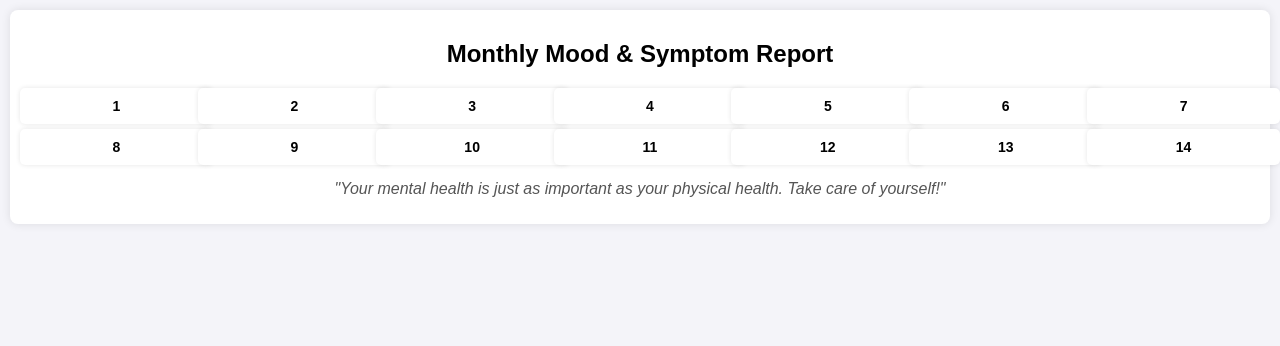
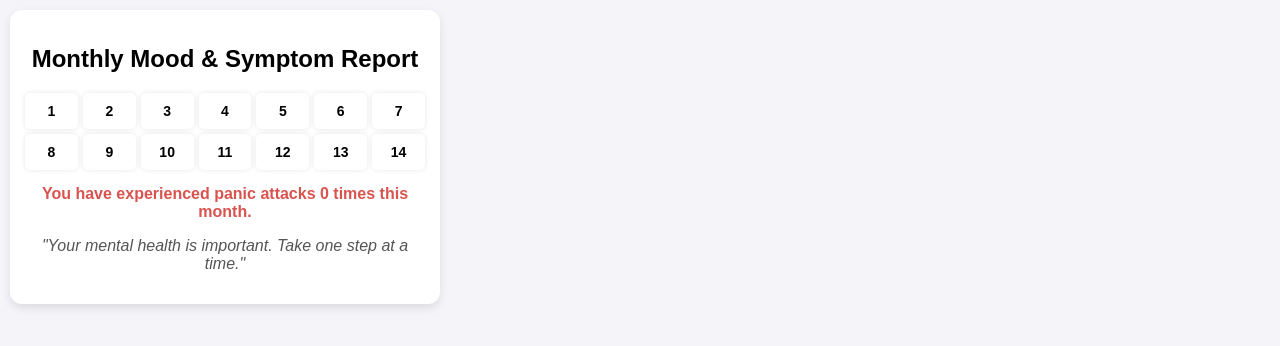
Before and after one commit to lokeshakera19/DeepBot, a plain HTML site: page calendar.html in a window 1280 px wide. Drawn offline with Linux system fonts and the light colour scheme.

Commit message:
Update calendar.html

```diff
--- a/calendar.html
+++ b/calendar.html
@@ -7,18 +7,18 @@
     <style>
         body {
             font-family: Arial, sans-serif;
-            background-color: #f4f4f9;
             margin: 0;
             padding: 10px;
             text-align: center;
+            transition: background 0.5s ease-in-out;
         }
         .container {
-            max-width: 100%;
-            margin: auto;
+            width: 90%;
+            max-width: 400px;
             background: white;
-            padding: 10px;
-            border-radius: 8px;
-            box-shadow: 0px 0px 10px rgba(0, 0, 0, 0.1);
+            padding: 15px;
+            border-radius: 12px;
+            box-shadow: 0px 4px 10px rgba(0, 0, 0, 0.1);
         }
         .calendar {
             display: grid;
@@ -27,17 +27,12 @@
             margin-top: 10px;
         }
         .day {
-            width: 100%;
             padding: 10px;
             background: #fff;
             border-radius: 5px;
             box-shadow: 0px 0px 5px rgba(0, 0, 0, 0.1);
             text-align: center;
             font-size: 14px;
-            cursor: pointer;
-        }
-        .day:hover {
-            background-color: #d4edda;
         }
         .emoji {
             font-size: 18px;
@@ -48,6 +43,12 @@
             font-size: 16px;
             font-style: italic;
             color: #555;
+        }
+        .panic-report {
+            margin-top: 15px;
+            font-size: 16px;
+            font-weight: bold;
+            color: #d9534f;
         }
         @media (max-width: 600px) {
             .calendar {
@@ -65,14 +66,21 @@
 <div class="container">
     <h2>Monthly Mood & Symptom Report</h2>
     <div class="calendar" id="calendar"></div>
-    <p class="quote">"Your mental health is just as important as your physical health. Take care of yourself!"</p>
+    <p class="panic-report" id="panicReport"></p>
+    <p class="quote">"Your mental health is important. Take one step at a time."</p>
 </div>
 
 <script>
+    function applyTheme() {
+        let themeColor = localStorage.getItem('themeColor') || '#f4f4f9';
+        document.body.style.background = themeColor;
+    }
+
     function generateCalendar() {
         let calendar = document.getElementById('calendar');
         let logs = JSON.parse(localStorage.getItem('mentalHealthLogs')) || {};
         let daysInMonth = new Date().getDate();
+        let panicCount = 0;
 
         for (let i = 1; i <= daysInMonth; i++) {
             let dayDiv = document.createElement('div');
@@ -84,12 +92,20 @@
                 emojiSpan.className = 'emoji';
                 emojiSpan.textContent = logs[i].emoji;
                 dayDiv.appendChild(emojiSpan);
+
+                if (logs[i].panic === "Yes") {
+                    panicCount++;
+                }
             }
 
             calendar.appendChild(dayDiv);
         }
+
+        document.getElementById('panicReport').textContent =
+            `You have experienced panic attacks ${panicCount} times this month.`;
     }
 
+    applyTheme();
     generateCalendar();
 </script>
 
```
